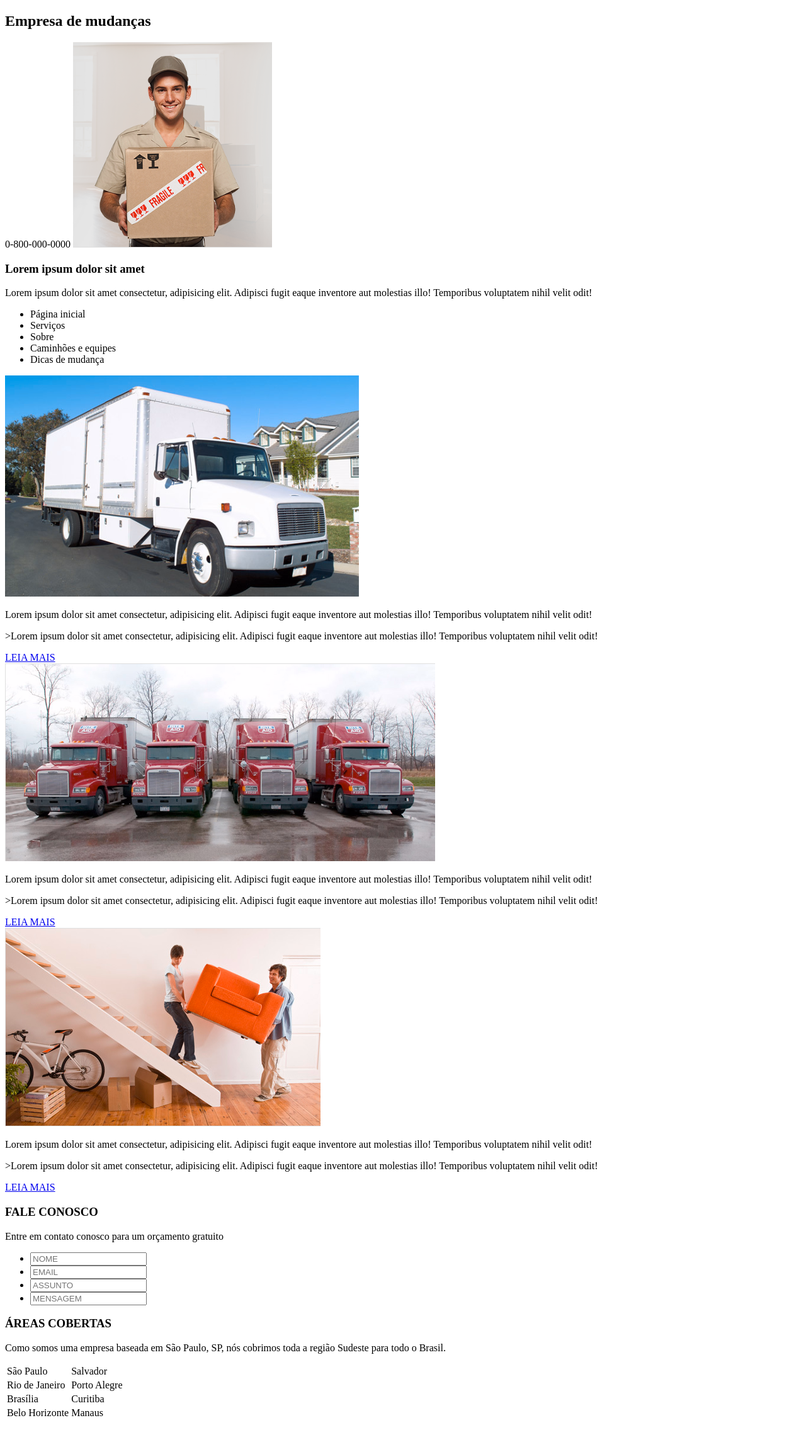
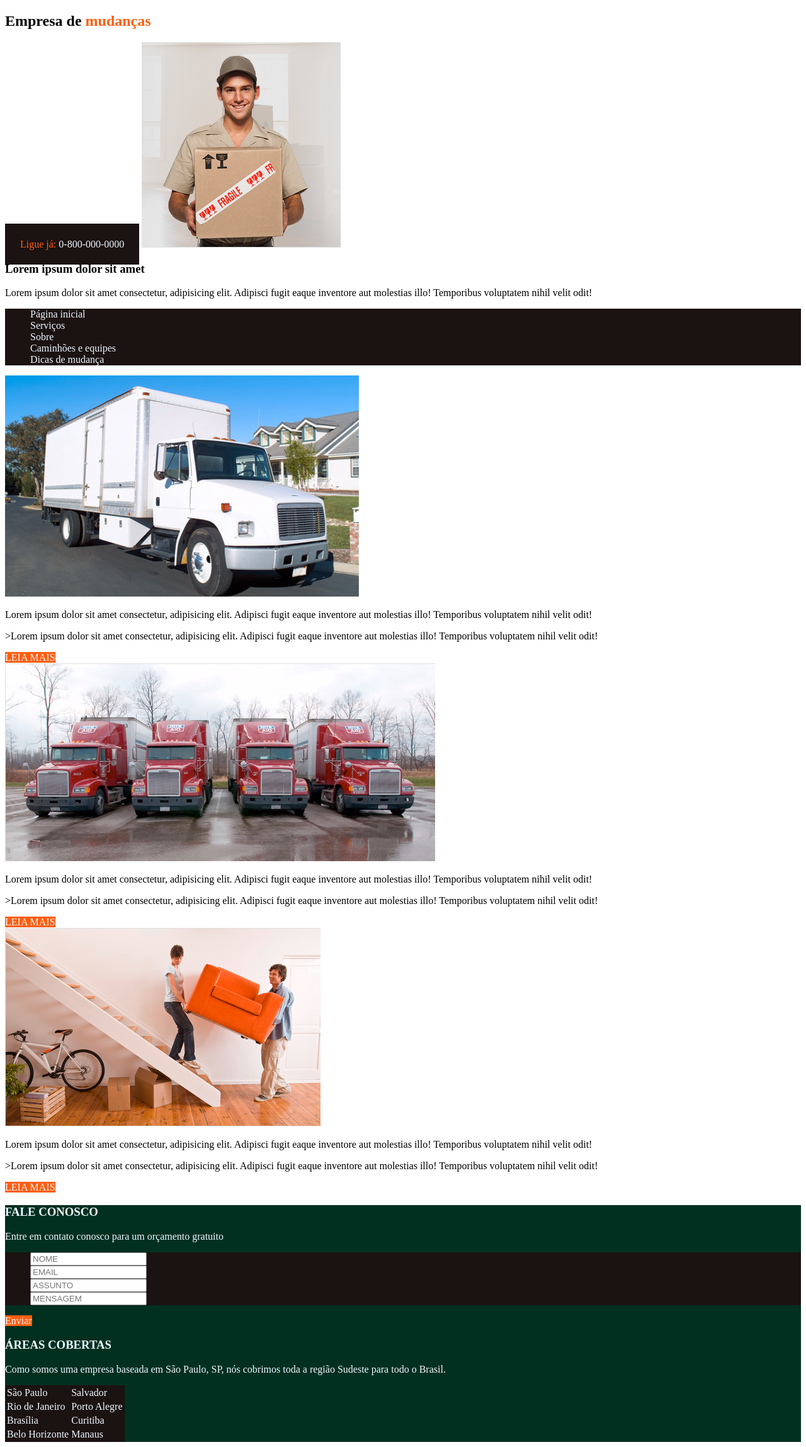
Before and after one commit to HelenaBO1000/Site-de-entrega, a plain HTML site: page index.html in a window 1280 px wide. Shown: the whole page at 63% size. Before the commit the page ends 2263 px from the top, so only its background shows below. Drawn offline with Linux system fonts and the light colour scheme.

Commit message:
Add files via upload

```diff
--- a/css.css
+++ b/css.css
@@ -0,0 +1,47 @@
+header span
+{
+	color:  #FF5E0E;
+}
+header h2
+{
+	font-weight: bold;
+	color: black;
+}
+header p
+{
+	color: black;
+}
+#numero
+{
+	background-color: #1B1212;
+	color: aliceblue;
+	padding: 1.5rem;
+}
+header nav
+{
+	background-color: #1B1212;
+	color: aliceblue;
+}
+ul
+{
+	list-style-type: none;
+}
+a
+{
+	text-decoration: none;
+	color: aliceblue;
+	background-color: #FF5E0E;
+}
+footer
+{
+	background-color: #023020;
+	color: aliceblue;
+}
+footer ul
+{
+	background-color: #1B1212;
+}
+footer table
+{
+	background-color: #1B1212;
+}
--- a/index.html
+++ b/index.html
@@ -1,16 +1,14 @@
 <!DOCTYPE html>
-<html lang="en">
+<html lang="pt-br">
 <head>
     <meta charset="UTF-8">
-    <meta http-equiv="X-UA-Compatible" content="IE=edge">
-    <meta name="viewport" content="width=device-width, initial-scale=1.0">
     <link rel="stylesheet" href="css.css">
     <title>Empresa</title>
 </head>
 <body>
     <header>
-    <h2>Empresa de mudanças</h2>
-    <span>0-800-000-0000</span>
+    <h2>Empresa de <span>mudanças</span></h2>
+    <span id="numero"><span>Ligue já: </span>0-800-000-0000</span>
     <img src="entregador_site4.png" alt="Entregador com a caixa">
     <h3>Lorem ipsum dolor sit amet</h3>
     <p>Lorem ipsum dolor sit amet consectetur, adipisicing elit. Adipisci fugit eaque inventore aut molestias illo! Temporibus voluptatem nihil velit odit!</p>
@@ -52,6 +50,7 @@
           <li><input type="text" placeholder="ASSUNTO"></li>
           <li><input type="text" placeholder="MENSAGEM"> </li>
           </ul>
+          <a href="#">Enviar</a>
          </div>
          <div><h3>ÁREAS COBERTAS</h3>
             <p>Como somos uma empresa baseada em São Paulo, SP, nós cobrimos toda a região Sudeste para todo o Brasil.</p>
```
